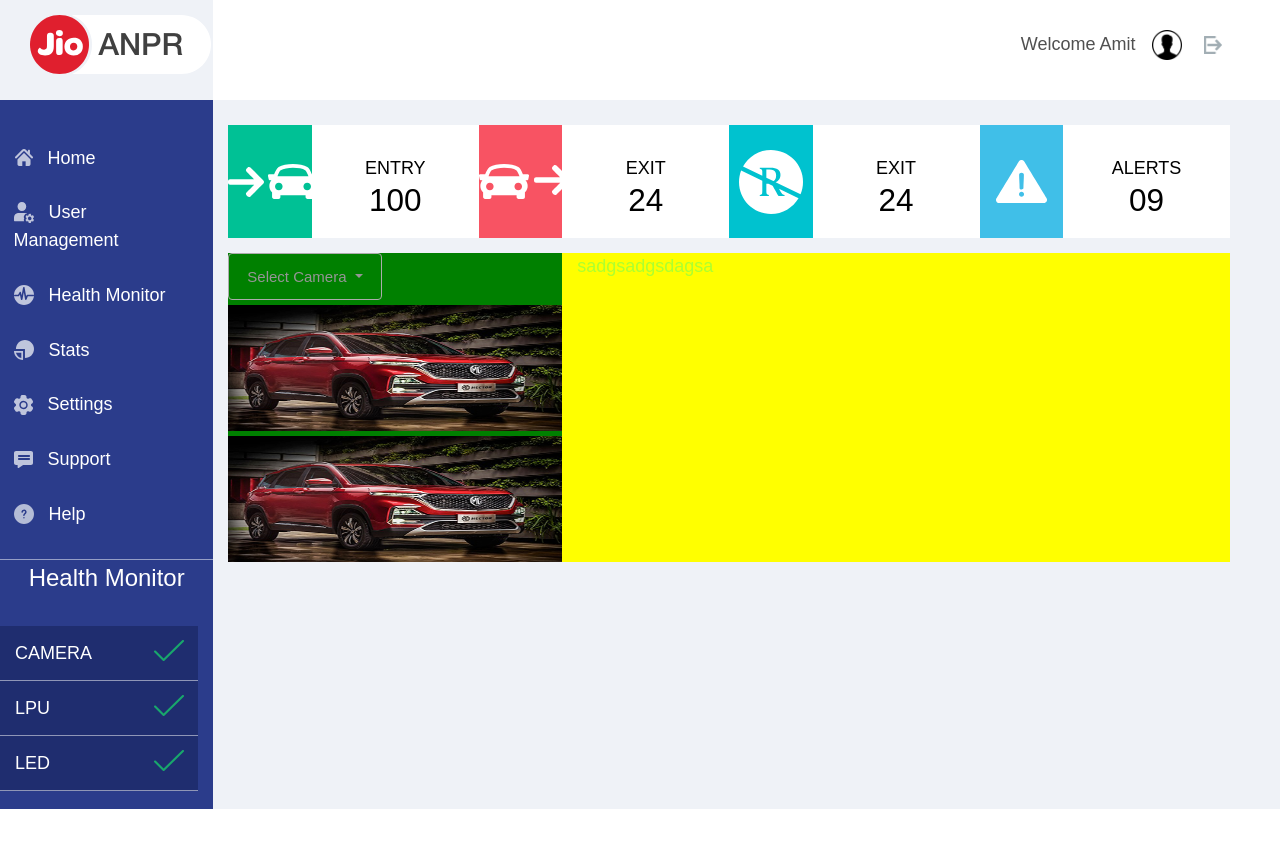
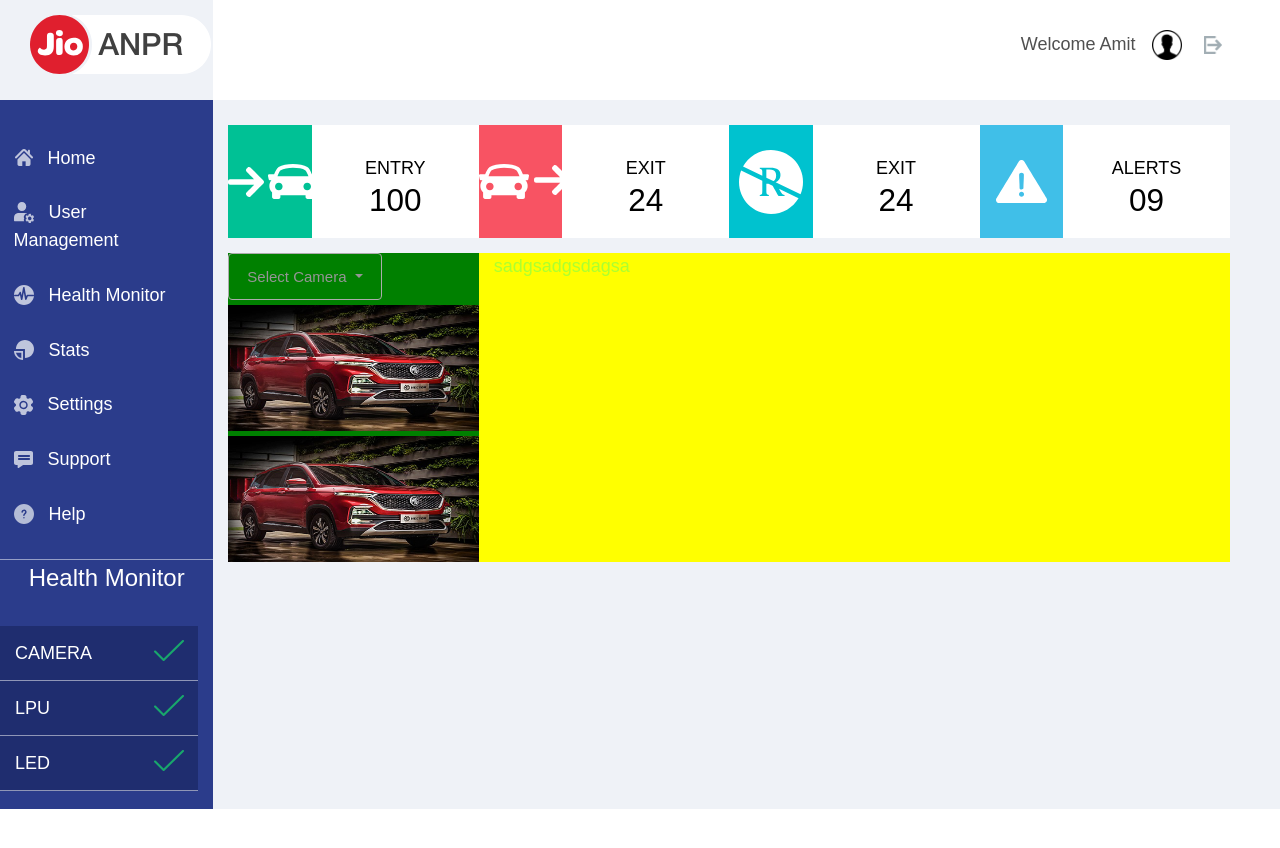
Before and after one commit to ashwingattani/AngularBootstrapUI, an Angular app: page / in a window 1280 px wide. Shown: the top 848 px of the page. Built offline with nearby package versions, Linux system fonts and the light colour scheme.

Commit message:
Minor Changes

```diff
--- a/src/app/home/home.component.html
+++ b/src/app/home/home.component.html
@@ -79,7 +79,7 @@
 
     <div class="row detailDiv">
 
-      <div class="col-md-4 cameraDiv">
+      <div class="col-md-3 cameraDiv">
 
         <div class="row">
           <div class="dropdown">
@@ -100,7 +100,7 @@
 
         <div class="row liveVehicleImageDiv">
                 <img class="liveImageIcon" src="../assets/car.jpg" alt="Live Image">
-            </div>
+        </div>
 
 
       </div>
```
